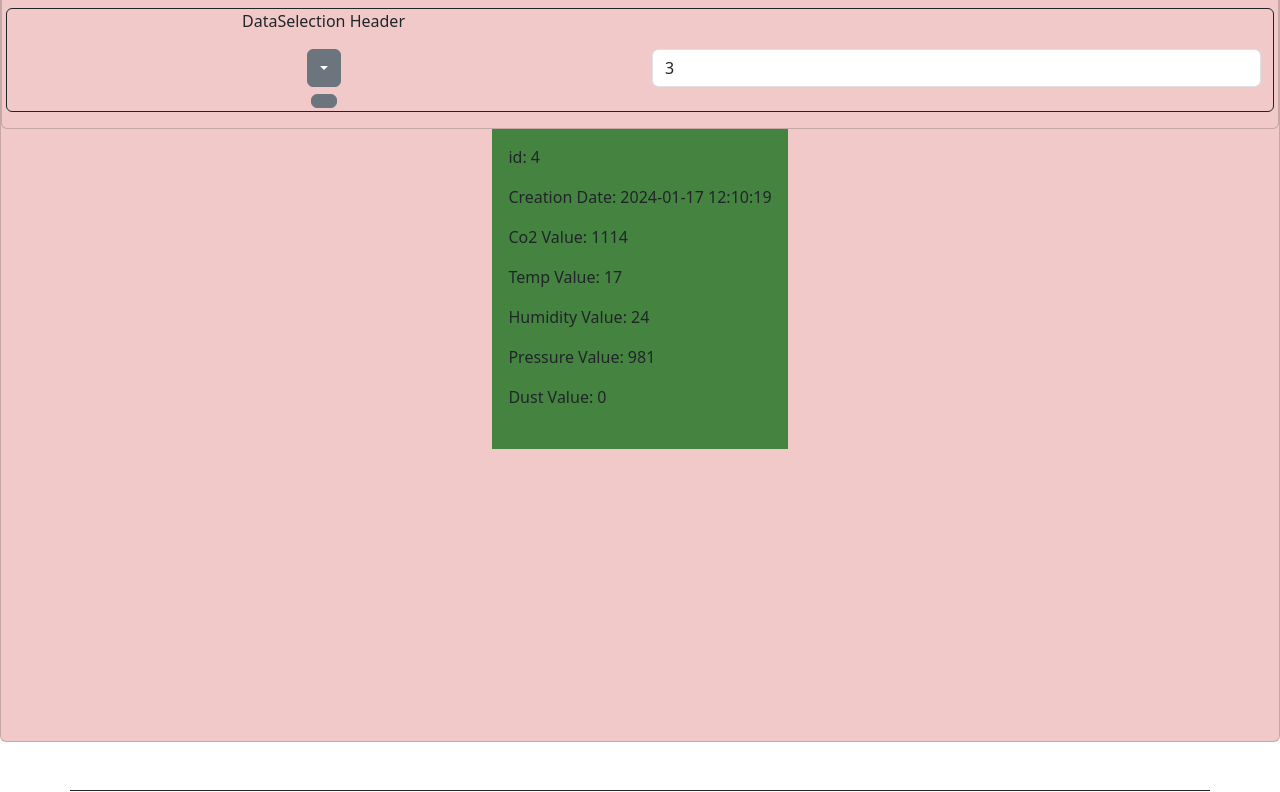
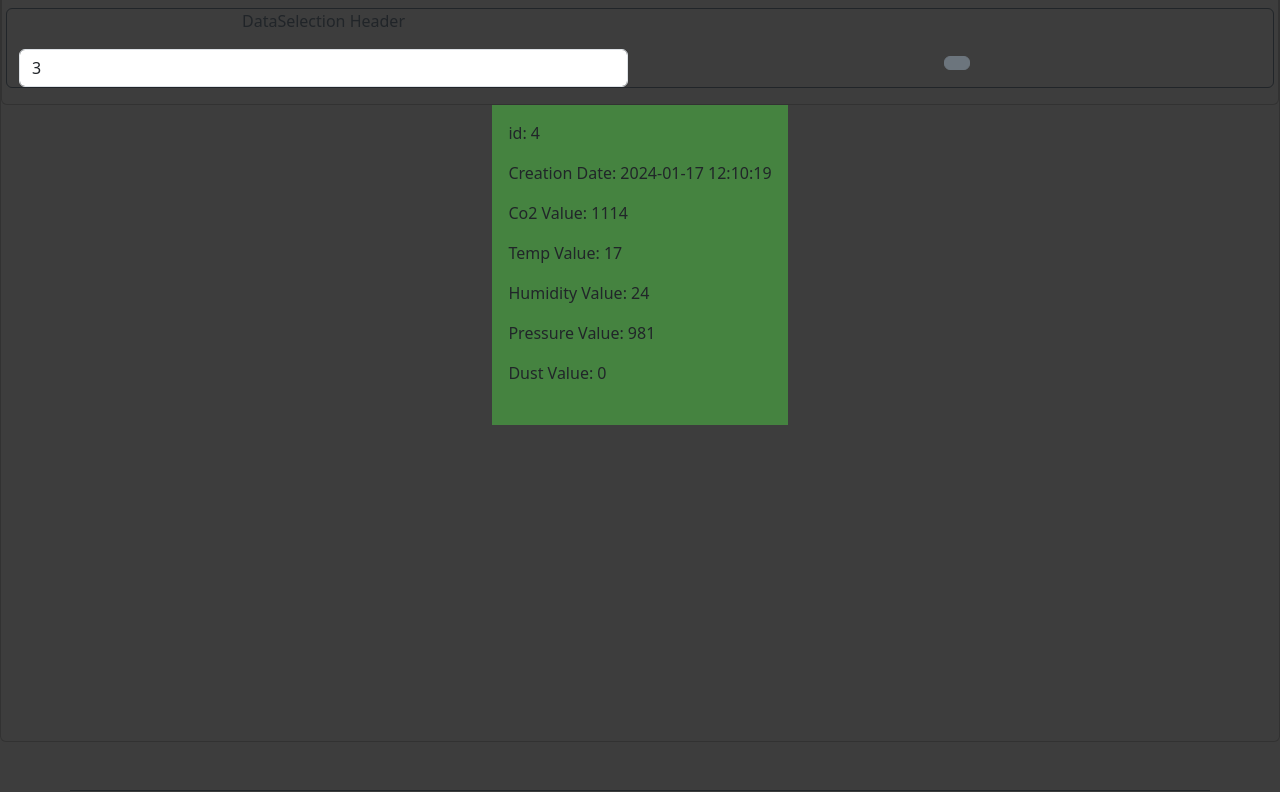
Before and after one commit to YassinS/room-control, a website: page web/frontend/public/index.html in a window 1280 px wide. Shown: the part 58-850 px from the top of the page. Drawn offline with nearby package versions, Linux system fonts and the light colour scheme; files whose address does not match are found by name.

Commit message:
#testcommit

```diff
--- a/web/frontend/public/assets/styles/baseStyles.css
+++ b/web/frontend/public/assets/styles/baseStyles.css
@@ -5,7 +5,7 @@
 }*/
 
 body {
-  background-color: #ffffff;
+  background-color: #3d3d3d;
 }
 
 h1 {
@@ -25,7 +25,7 @@ h4 {
 }
 
 .card {
-  background-color: rgb(241, 201, 201);
+  background-color: #3d3d3d;
   width: 100%;
   height: fit-content;
 }
--- a/web/frontend/public/index.html
+++ b/web/frontend/public/index.html
@@ -36,16 +36,12 @@
             </div>
             <!--Filter Bar-->
             <div align="center" class="row row-cols-2">
-              <div class="dropdown">
-                <button class="btn btn-secondary dropdown-toggle" type="button" id="dropdownSelector"
-                  data-toggle="dropdown" aria-haspopup="true" aria-expanded="false"></button>
-              </div>
               <!--Filter by ID-->
               <div>
                 <input id="filterID" type="text" class="form-control" placeholder="filter by id" value="3"/>
               </div>
               <div>
-                <button class="btn btn-secondary" width="12VW" height="5VH" type="button" id="startFilterBtn" onclick="filterValues()"/>
+                <button class="btn btn-secondary" value="Filter" width="12VW" height="5VH" type="button" id="startFilterBtn" onclick="filterValues()"/>
               </div>
             </div>
         </div>
```
